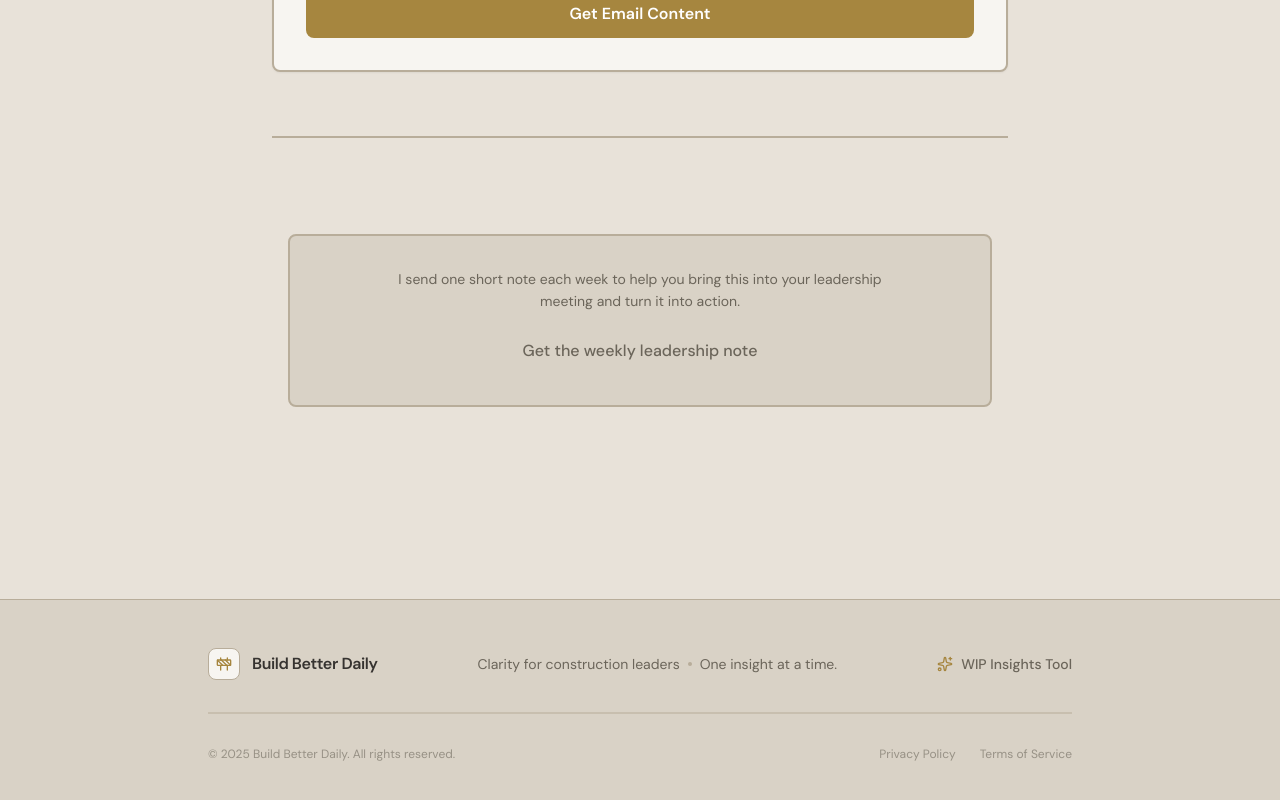
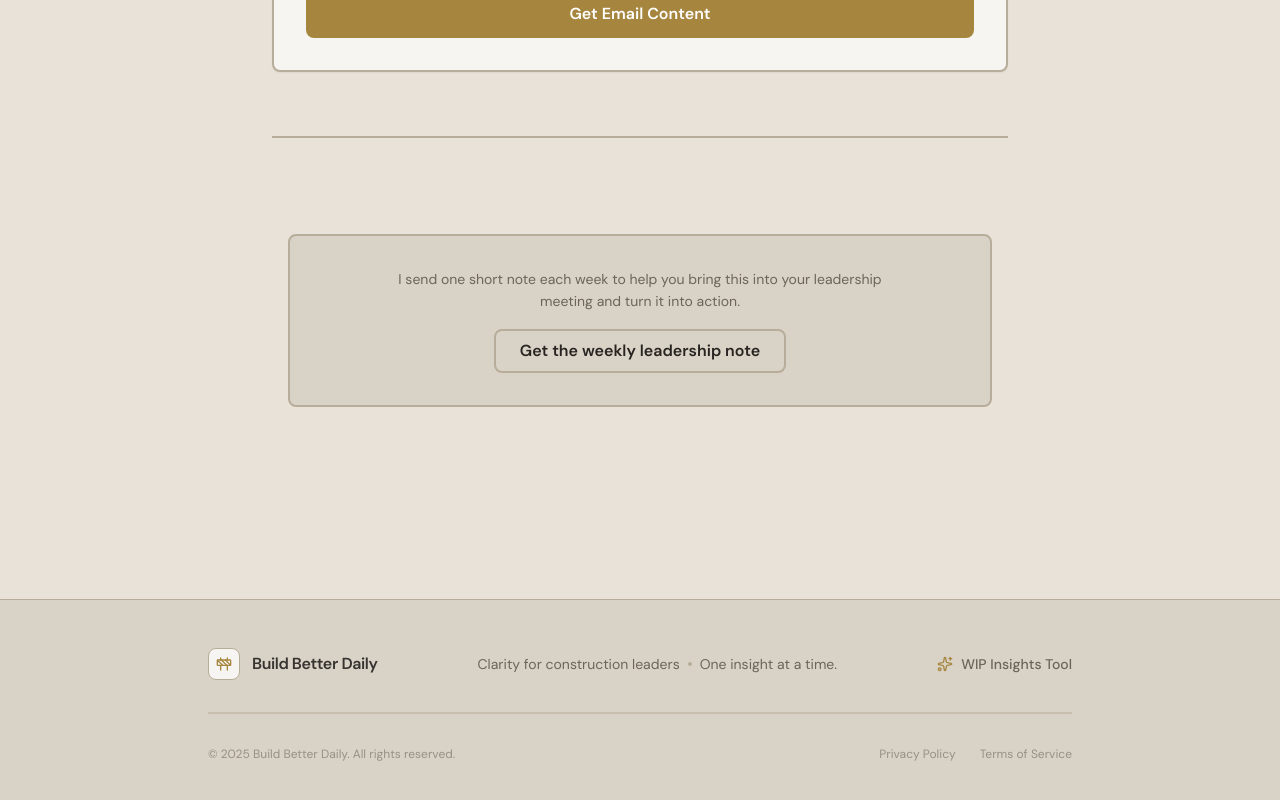
Before and after one commit to RileyM61/build-better-daily, a Next.js app: page /post/cash-flow-rollercoaster in a window 1280 px wide. Shown: the part 862-1662 px from the top of the page. Built offline with nearby package versions, Linux system fonts and the light colour scheme; no server answers.

Commit message:
Revert subscription button to outline variant for better visibility

```diff
--- a/components/SubscriptionInvite.tsx
+++ b/components/SubscriptionInvite.tsx
@@ -58,8 +58,9 @@ export default function SubscriptionInvite() {
                         I send one short note each week to help you bring this into your leadership meeting and turn it into action.
                     </p>
                     <Button
-                        variant="ghost"
+                        variant="outline"
                         onClick={() => setIsModalOpen(true)}
+                        className="text-wip-heading"
                     >
                         Get the weekly leadership note
                     </Button>
```
